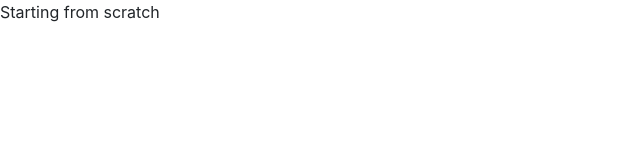
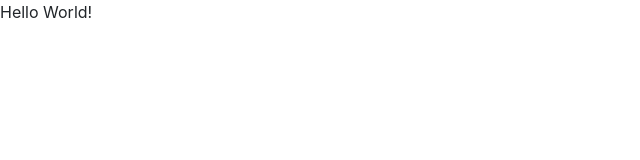
Before and after one commit to chrxtopher/periodic_tables_client, a React (Vite) app: page / in a window 1280 px wide. Shown: the top 160 px of the page, without its empty margins (0-640 px from the left). Built offline with nearby package versions, Linux system fonts and the light colour scheme.

Commit message:
Removed more default code from Vite

```diff
--- a/src/App.jsx
+++ b/src/App.jsx
@@ -1,9 +1,7 @@
-import { useState } from "react";
+import React from "react";
 
-function App() {
-  const [count, setCount] = useState(0);
-
-  return <p>Starting from scratch</p>;
-}
+const App = () => {
+  return <p>Hello World!</p>;
+};
 
 export default App;
```
